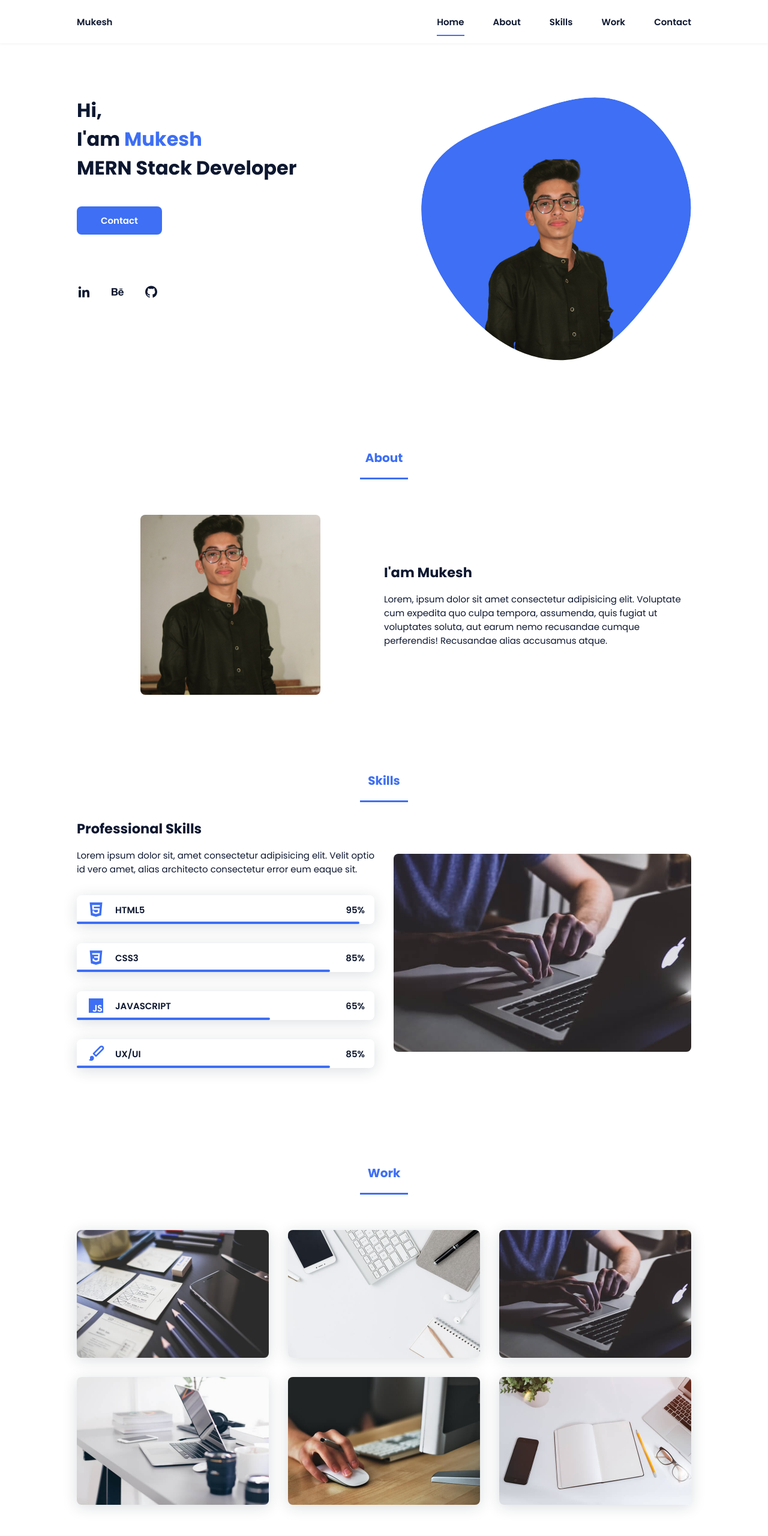
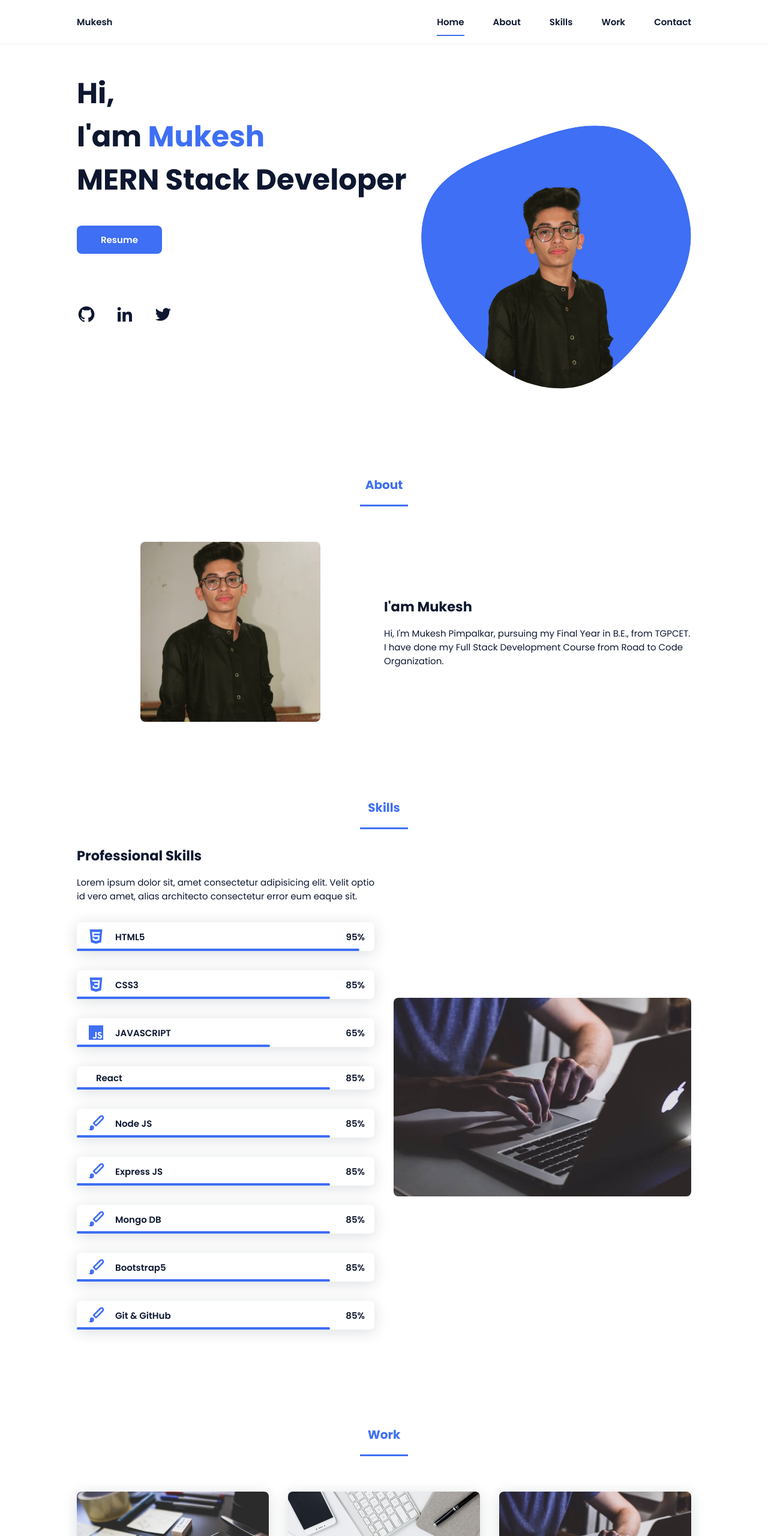
Before and after one commit to Mukesh0712/mukesh-portfolio, a plain HTML site: page index.html in a window 1280 px wide. Shown: the top 2560 px of the page at 60% size. Drawn offline with nearby package versions, Linux system fonts and the light colour scheme; a script that the page names is missing.

Commit message:
footer section added and designed, skills added

```diff
--- a/index.html
+++ b/index.html
@@ -8,7 +8,8 @@
     <meta name="viewport" content="width=device-width, initial-scale=1" />
 
     <link rel="stylesheet" href="style.css" />
-    <!-- =====BOX ICONS===== -->
+
+    <!-- BOX ICONS -->
     <link href='https://cdn.jsdelivr.net/npm/boxicons@2.0.5/css/boxicons.min.css' rel='stylesheet'>
 
     <title>Portfolio</title>
@@ -18,6 +19,7 @@
     <!-- HEADER SECTION -->
     <header class="header">
         <nav class="nav grid">
+
             <div>
                 <a href="#" class="nav-logo">Mukesh</a>
             </div>
@@ -35,25 +37,27 @@
             <div class="nav-toggle" id="nav-toggle">
                 <i class="bx bx-menu"></i>
             </div>
+
         </nav>
     </header>
 
     <main class="main">
 
-        <!--===== HOME =====-->
+        <!-- HOME -->
         <section class="home grid" id="home">
 
             <div class="home-data">
-                <h1 class="home-title">Hi,<br>I'am <span class="home-title-color">Mukesh</span><br>MERN Stack Developer
+                <h1 class="home-title">Hi,<br>I'am <span class="home-title-color">Mukesh</span><br>
+                    MERN Stack Developer
                 </h1>
 
-                <a href="#" class="button">Contact</a>
+                <a href="img/profile.png" download class="button">Resume</a>
             </div>
 
             <div class="home-social">
-                <a href="#" class="home-social-icon"><i class='bx bxl-linkedin'></i></a>
-                <a href="#" class="home-social-icon"><i class='bx bxl-behance'></i></a>
-                <a href="#" class="home-social-icon"><i class='bx bxl-github'></i></a>
+                <a href="https://github.com/Mukesh0712" class="home-social-icon"><i class='bx bxl-github'></i></a>
+                <a href="https://www.linkedin.com/in/mukesh-pimpalkar-426228213/" class="home-social-icon"><i class='bx bxl-linkedin'></i></a>
+                <a href="https://twitter.com/Mukesh_0712" class="home-social-icon"><i class='bx bxl-twitter'></i></a>
             </div>
 
             <div class="home-img">
@@ -77,7 +81,7 @@
 
         </section>
 
-        <!--===== ABOUT =====-->
+        <!-- ABOUT -->
         <section class="about section" id="about">
             <h2 class="section-title">About</h2>
 
@@ -89,14 +93,12 @@
 
                 <div>
                     <h2 class="about-subtitle">I'am Mukesh</h2>
-                    <p class="about-text">Lorem, ipsum dolor sit amet consectetur adipisicing elit. Voluptate cum
-                        expedita quo culpa tempora, assumenda, quis fugiat ut voluptates soluta, aut earum nemo
-                        recusandae cumque perferendis! Recusandae alias accusamus atque.</p>
+                    <p class="about-text">Hi, I'm Mukesh Pimpalkar, pursuing my Final Year in B.E., from TGPCET. I have done my Full Stack Development Course from Road to Code Organization.</p>
                 </div>
             </div>
         </section>
 
-        <!--===== SKILLS =====-->
+        <!-- SKILLS -->
         <section class="skills section" id="skills">
             <h2 class="section-title">Skills</h2>
 
@@ -163,8 +165,8 @@
                     <div class="skills-data">
 
                         <div class="skills-names">
-                            <i class='bx bxs-paint skills-icon'></i>
-                            <span class="skills-name">UX/UI</span>
+                            <i class='bx bxs-React skills-icon'></i>
+                            <span class="skills-name">React</span>
                         </div>
 
                         <div class="skills-bar skills-ux">
@@ -177,6 +179,92 @@
 
                     </div>
 
+                    <div class="skills-data">
+
+                        <div class="skills-names">
+                            <i class='bx bxs-paint skills-icon'></i>
+                            <span class="skills-name">Node JS</span>
+                        </div>
+
+                        <div class="skills-bar skills-ux">
+
+                        </div>
+
+                        <div>
+                            <span class="skills-percentage">85%</span>
+                        </div>
+
+                    </div>
+
+                    <div class="skills-data">
+
+                        <div class="skills-names">
+                            <i class='bx bxs-paint skills-icon'></i>
+                            <span class="skills-name">Express JS</span>
+                        </div>
+
+                        <div class="skills-bar skills-ux">
+
+                        </div>
+
+                        <div>
+                            <span class="skills-percentage">85%</span>
+                        </div>
+
+                    </div>
+
+                    <div class="skills-data">
+
+                        <div class="skills-names">
+                            <i class='bx bxs-paint skills-icon'></i>
+                            <span class="skills-name">Mongo DB</span>
+                        </div>
+
+                        <div class="skills-bar skills-ux">
+
+                        </div>
+
+                        <div>
+                            <span class="skills-percentage">85%</span>
+                        </div>
+
+                    </div>
+
+                    <div class="skills-data">
+
+                        <div class="skills-names">
+                            <i class='bx bxs-paint skills-icon'></i>
+                            <span class="skills-name">Bootstrap5</span>
+                        </div>
+
+                        <div class="skills-bar skills-ux">
+
+                        </div>
+
+                        <div>
+                            <span class="skills-percentage">85%</span>
+                        </div>
+
+                    </div>
+
+                    <div class="skills-data">
+
+                        <div class="skills-names">
+                            <i class='bx bxs-paint skills-icon'></i>
+                            <span class="skills-name">Git & GitHub</span>
+                        </div>
+
+                        <div class="skills-bar skills-ux">
+
+                        </div>
+
+                        <div>
+                            <span class="skills-percentage">85%</span>
+                        </div>
+
+                    </div>
+
+
                 </div>
 
                 <div>
@@ -187,7 +275,7 @@
 
         </section>
 
-        <!--===== WORK =====-->
+        <!-- WORK -->
         <section class="work section" id="work">
             <h2 class="section-title">Work</h2>
 
@@ -220,15 +308,15 @@
             </div>
         </section>
 
-        <!--===== CONTACT =====-->
+        <!-- CONTACT -->
         <section class="contact section" id="contact">
             <h2 class="section-title">Contact</h2>
 
             <div class="contact-container grid">
 
                 <form action="" class="contact-form">
-                    <input type="text" placeholder="Name" class="contact-input">
-                    <input type="mail" placeholder="Email" class="contact-input">
+                    <input type="text" placeholder="Name" class="contact-input" required>
+                    <input type="mail" placeholder="Email" class="contact-input" required>
                     <textarea name="" id="" cols="0" rows="10" placeholder="Message" class="contact-input"></textarea>
                     <input type="button" value="Send" class="contact-button button">
                 </form>
@@ -239,11 +327,26 @@
 
     </main>
 
+    <!-- FOOTER -->
+    <footer class="footer">
+        <p class="footer-title">Mukesh</p>
 
-    <!--===== SCROLL REVEAL =====-->
+        <div class="footer-social">
+            <a href="mailto: pimpalkarmukesh07@gmail.com" class="footer-icon"><i class='bx bx-envelope'></i></a>
+            <a href="tel: +918806862672" class="footer-icon"><i class='bx bxs-contact'></i></a>
+            <a href="https://www.facebook.com/pixel.peeper.5" class="footer-icon"><i class='bx bxl-facebook'></i></a>
+            <a href="https://www.instagram.com/p.mukesh_07/" class="footer-icon"><i class='bx bxl-instagram'></i></a>
+            <a href="https://twitter.com/Mukesh_0712" class="footer-icon"><i class='bx bxl-twitter'></i></a>
+        </div>
+
+        <p class="footer-copy">&#169; Mukesh Pimpalkar. All rights reserved</p>
+
+    </footer>
+
+    <!-- SCROLL REVEAL -->
     <script src="https://unpkg.com/scrollreveal"></script>
 
-    <!--===== MAIN JS =====-->
+    <!-- MAIN JS -->
     <script src="script."></script>
 </body>
 
--- a/style.css
+++ b/style.css
@@ -1,27 +1,8 @@
 /* GOOGLE FONTS */
 @import url("https://fonts.googleapis.com/css2?family=Poppins:wght@400;600;700&display=swap");
 
-/*===== VARIABLES CSS =====*/
+/* VARIABLES CSS */
 :root {
-    --header-height: 3rem;
-    --font-semi: 600;
-    /*===== Colores =====*/
-    /*Purple 260 - Red 355 - Blue 224 - Pink 340*/
-    /* HSL color mode */
-    --hue-color: 224;
-    --first-color: hsl(var(--hue-color), 89%, 60%);
-    --second-color: hsl(var(--hue-color), 56%, 12%);
-    /*===== Fuente y tipografia =====*/
-    --body-font: 'Poppins', sans-serif;
-    --big-font-size: 2rem;
-    --h2-font-size: 1.25rem;
-    --normal-font-size: .938rem;
-    --smaller-font-size: .75rem;
-    /*===== Margenes =====*/
-    --mb-2: 1rem;
-    --mb-4: 2rem;
-    --mb-5: 2.5rem;
-    --mb-6: 3rem;
     /*===== z index =====*/
     --z-back: -10;
     --z-fixed: 100;
@@ -36,7 +17,7 @@
     }
 }
 
-/*===== BASE =====*/
+/* BASE */
 *,
 ::before,
 ::after {
@@ -76,7 +57,7 @@ img {
     display: block;
 }
 
-/*===== LAYOUT =====*/
+/* LAYOUT */
 .header {
     width: 100%;
     position: fixed;
@@ -94,7 +75,7 @@ img {
     margin-right: 1rem;
 }
 
-/*===== NAV =====*/
+/* NAV */
 .nav {
     height: 3rem;
     display: flex;
@@ -149,7 +130,7 @@ img {
     cursor: pointer;
 }
 
-/*Active menu*/
+/* ACTIVE MENU */
 .active::after {
     position: absolute;
     content: '';
@@ -160,12 +141,12 @@ img {
     background-color: hsl(224, 89%, 60%);
 }
 
-/*=== Show menu ===*/
+/* SHOW MENU */
 .show {
     right: 0;
 }
 
-/*===== HOME =====*/
+/* HOME */
 .home {
     position: relative;
     row-gap: 5rem;
@@ -177,7 +158,8 @@ img {
 }
 
 .home-title {
-    font-size: 2rem;
+    font-size: 3rem;
+    margin-top: 2.5rem;
     margin-bottom: 2.5rem;
 }
 
@@ -193,7 +175,7 @@ img {
 .home-social-icon {
     width: max-content;
     margin-bottom: 1rem;
-    font-size: 1.5rem;
+    font-size: 2rem;
     color: hsl(224, 56%, 12%);
 }
 
@@ -216,7 +198,7 @@ img {
     width: 360px;
 }
 
-/*BUTTONS*/
+/* BUTTONS */
 .button {
     display: inline-block;
     background-color: hsl(224, 89%, 60%);
@@ -231,7 +213,7 @@ img {
     box-shadow: 0px 10px 36px rgba(0, 0, 0, 0.15);
 }
 
-/*===== About ===== */
+/* ABOUT  */
 .section-title {
     position: relative;
     font-size: 1.25rem;
@@ -276,7 +258,7 @@ img {
     border-radius: .5rem;
 }
 
-/* ===== SKILLS =====*/
+/* SKILLS */
 .skills-container {
     row-gap: 2rem;
     text-align: center;
@@ -343,7 +325,7 @@ img {
     border-radius: .5rem;
 }
 
-/* ===== WORK =====*/
+/* WORK */
 .work-container {
     row-gap: 2rem;
 }
@@ -362,7 +344,7 @@ img {
     transform: scale(1.1);
 }
 
-/* ===== CONTACT =====*/
+/* CONTACT */
 .contact-input {
     width: 100%;
     font-size: 0.938rem;
@@ -383,8 +365,36 @@ img {
     margin-left: auto;
 }
 
+/* FOOTER */
+.footer {
+    background-color: hsl(224, 56%, 12%);
+    color: #fff;
+    text-align: center;
+    font-weight: 600;
+    padding: 2rem 0;
+}
 
-/* ===== MEDIA QUERIES=====*/
+.footer-title {
+    font-size: 2rem;
+    margin-bottom: 2rem;
+}
+
+.footer-social {
+    margin-bottom: 2rem;
+}
+
+.footer-icon {
+    font-size: 1.5rem;
+    color: #fff;
+    margin: 0 1rem;
+}
+
+.footer-copy {
+    font-size: 0.875rem;
+}
+
+
+/* MEDIA QUERIES */
 @media screen and (max-width: 320px) {
     .home {
         row-gap: 2rem;
@@ -526,7 +536,7 @@ img {
     }
 
     .home {
-        padding: 10rem 0 2rem;
+        padding: 5rem 0 2rem;
         margin-bottom: 90px;
     }
 
```
